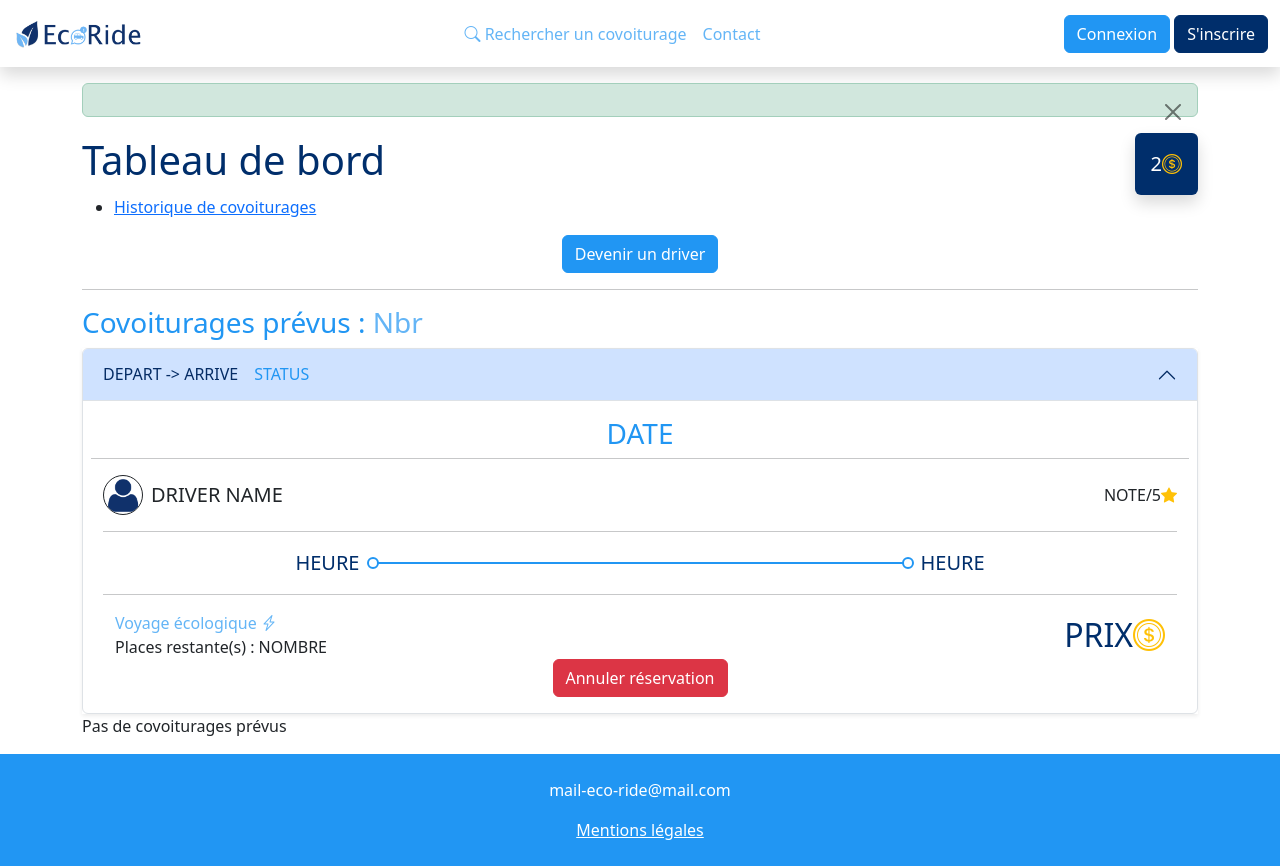
After one commit to enzopcht/ecoride, a Symfony app: template app/templates/dashboard/passager.html.twig in a window 1280 px wide. The commit adds this page. Run offline with Twig, Linux system fonts and the light colour scheme; the template is opened without the code that fills it, so the values that code supplies are empty; some libraries are stand-ins or nearby versions.

Commit message:
feat(passenger-dashboard): creation of the passenger dashboard (route, controller, front)

```diff
--- /dev/null
+++ b/app/public/js/main.js
@@ -0,0 +1,8 @@
+document.addEventListener('DOMContentLoaded', function () {
+    const hero = document.getElementById('hero')
+    const nav = document.getElementById('nav')
+
+    if (!hero) {
+        nav.classList.add('mb-3')
+    }
+})
--- a/app/src/DataFixtures/RideFixtures.php
+++ b/app/src/DataFixtures/RideFixtures.php
@@ -38,9 +38,9 @@ class RideFixtures extends Fixture implements DependentFixtureInterface
                 $arrivalAddress = $faker->numberBetween(1, 200) . ' ' . $faker->streetName() . ', ' . $arrivalCity;
 
                 // Départ et durée selon le statut
-                if ($statut === 'en_attente') {
+                if ($statut === 'pending') {
                     $departureTime = $faker->dateTimeBetween('+1 hour', '+3 days');
-                } elseif ($statut === 'en_cours') {
+                } elseif ($statut === 'active') {
                     $departureTime = $faker->dateTimeBetween('-1 hour', 'now');
                 } else { // terminé
                     $departureTime = $faker->dateTimeBetween('-5 days', '-2 hours');
@@ -60,7 +60,7 @@ class RideFixtures extends Fixture implements DependentFixtureInterface
                 $ride->setArrivalTime(\DateTimeImmutable::createFromMutable($arrivalTime));
                 $ride->setPrice($faker->numberBetween(5, 10));
                 $ride->setSeatsAvailable($faker->numberBetween(1, 4));
-                $ride->setEcological($vehicle->getCarModel()->getEnergy() === 'électrique');
+                $ride->setEcological($vehicle->getCarModel()->getEnergy() === 'electric');
                 $ride->setStatus($statut);
 
                 $manager->persist($ride);
--- a/app/templates/base.html.twig
+++ b/app/templates/base.html.twig
@@ -14,10 +14,13 @@
 		<link href="https://cdn.jsdelivr.net/npm/bootstrap@5.3.5/dist/css/bootstrap.min.css" rel="stylesheet" integrity="sha384-SgOJa3DmI69IUzQ2PVdRZhwQ+dy64/BUtbMJw1MZ8t5HZApcHrRKUc4W0kG879m7" crossorigin="anonymous">
 		<!-- Bootstrap Icons -->
 		<link href="https://cdn.jsdelivr.net/npm/bootstrap-icons@1.10.5/font/bootstrap-icons.css" rel="stylesheet">
-		<link rel="stylesheet" href="{{ asset('css/app.css') }}"> {% block stylesheets %}{% endblock %}{% block javascripts %}{% endblock %}
+		<link rel="stylesheet" href="{{ asset('css/app.css') }}">
+		<script defer src="/js/main.js"></script>
+		{% block stylesheets %}{% endblock %}
+		{% block javascripts %}{% endblock %}
 		</head>
 		<body class="d-flex flex-column min-vh-100">
-			<nav class="navbar navbar-expand-lg shadow">
+			<nav id="nav" class="navbar navbar-expand-lg shadow">
 				<div class="container-fluid">
 					<a href="{{ path('app_home') }}" class="navbar-brand">
 						<img src="/assets/images/logo.png" alt="Logo" height="40" class="d-inline-block align-text-top">
@@ -49,7 +52,10 @@
 				</div>
 			</nav>
 
-			<main class="flex-fill">
+
+
+
+				{% block body %}
 					{% for label, messages in app.flashes %}
 						{% for message in messages %}
 							<div class="alert alert-{{ label }} alert-dismissible fade show" role="alert">
@@ -58,9 +64,8 @@
 							</div>
 						{% endfor %}
 					{% endfor %}
+				{% endblock %}
 
-				{% block body %}{% endblock %}
-			</main>
 
 			<footer class="bg-primary py-4 mt-auto">
 				<div class="container text-center text-danger">
--- /dev/null
+++ b/app/templates/dashboard/passager.html.twig
@@ -0,0 +1,102 @@
+{% extends 'base.html.twig' %}
+
+{% block title %}Tableau de bord - EcoRde
+{% endblock %}
+
+{% block body %}
+	<main class="container-xl">
+
+		<div class="alert alert-success alert-dismissible fade show" role="alert">
+			<button type="button" class="btn-close" data-bs-dismiss="alert" aria-label="Close"></button>
+		</div>
+
+		<div class="d-flex align-items-center">
+			<h1 class="text-dark">
+				Tableau de bord
+				<span class="text-primary">{{user}}</span>
+			</h1>
+			<div class="text-white text-center d-flex bg-dark fs-5 ms-auto shadow p-3 rounded">2<i class="bi bi-coin text-warning"></i>
+			</div>
+		</div>
+
+		<div class="list-nav-custom mb-3">
+			<ul>
+
+				<li><a href="#">Historique de covoiturages</a></li>
+
+			</ul>
+		</div>
+
+		<div class="text-center my-3">
+
+			<a href="#" class="btn btn-primary">Devenir un driver</a>
+
+		</div>
+
+		<hr>
+
+		<div class="mb-3">
+			<h3 class="text-primary">Covoiturages prévus :
+				<span class="text-secondary">Nbr</span>
+			</h3>
+
+			<div class="accordion shadow-sm" id="next-carpool">
+				<div class="accordion-item">
+					<h2 class="accordion-header">
+						<button class="accordion-button " type="button" data-bs-toggle="collapse" data-bs-target="#collapseFirstNextBooking" aria-expanded="true" aria-controls="1">
+							DEPART -> ARRIVE
+							<span class="text-primary ms-3">STATUS</span>
+						</button>
+					</h2>
+					<div id="1" class="accordion-collapse collapse show" data-bs-parent="#next-carpool">
+						<div class="accordion-body">
+
+							<div class="row align-items-center">
+								<h3 class="text-primary text-center">DATE</h3>
+								<hr>
+							</div>
+							<div class="row align-items-center">
+								<div class="align-items-center d-flex col">
+									<img src="/assets/images/user.png" alt="" height="40" class="rounded-circle border border-dark me-2">
+									<div class="fs-5">DRIVER NAME</div>
+								</div>
+								<div class="col text-end">
+									NOTE/5<i class="bi bi-star-fill text-warning"></i>
+								</div>
+							</div>
+							<hr>
+							<div class="row align-items-center mx-auto">
+								<div class="col fs-5 text-dark text-end">HEURE</div>
+								<div class="col-6 line"></div>
+								<div class="col fs-5 text-dark">HEURE</div>
+							</div>
+							<hr>
+							<div class="row align-items-center mx-auto">
+								<div class="col-8">
+									<p class="text-secondary mb-0">Voyage écologique
+										<i class="bi bi-lightning-charge"></i>
+									</p>
+									<p class="mb-0">Places restante(s) : NOMBRE</p>
+								</div>
+								<div class="text-dark col text-end fs-2">PRIX<i class="bi bi-coin text-warning"></i>
+								</div>
+							</div>
+							<div>
+								<form action="" method="post" onsubmit="return confirm('Voulez-vous vraiment supprimer cette réservation ?')">
+									<input type="hidden" name="booking_id" value="">
+									<input type="hidden" name="carpool_id" value="">
+									<input type="hidden" name="price" value="">
+									<div class="text-center">
+										<button type="submit" class="btn btn-danger" name="deleteBooking">Annuler réservation</button>
+									</div>
+								</form>
+							</div>
+
+						</div>
+					</div>
+				</div>
+			</div>
+			<p>Pas de covoiturages prévus</p>
+		</div>
+	</main>
+{% endblock %}
--- a/app/templates/home/index.html.twig
+++ b/app/templates/home/index.html.twig
@@ -12,7 +12,7 @@
 		</div>
 	{% endfor %}
 
-	<div class="gradient pb-3 mb-2">
+	<div id="hero" class="gradient pb-3 mb-2">
 		<div class="box-hero">
 			<h1 class="text-white text-center col-10 mx-auto py-4">
 				<span class="fw-bold">EcoRide</span>
```
Also changed, not shown: app/templates/dashboard/admin.html.twig (added, +7 -0 lines), app/templates/dashboard/driver.html.twig (added, +55 -0 lines), app/templates/dashboard/employe.html.twig (added). Lines whose indentation alone changed are shown as unchanged.
